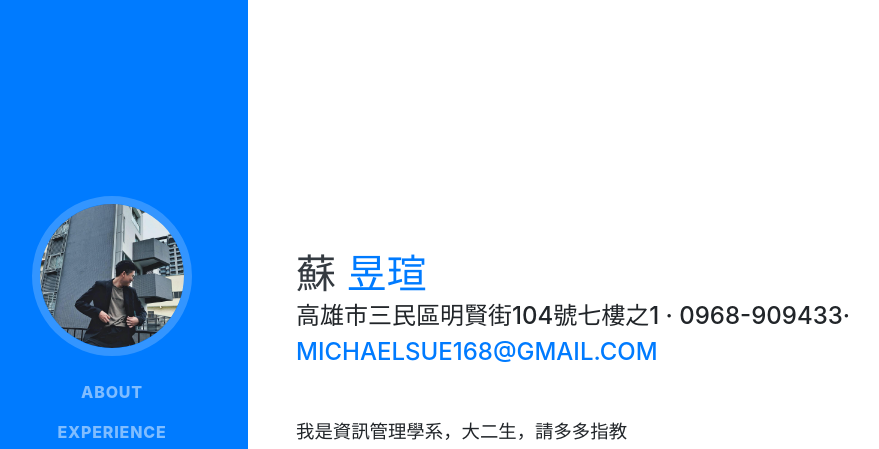
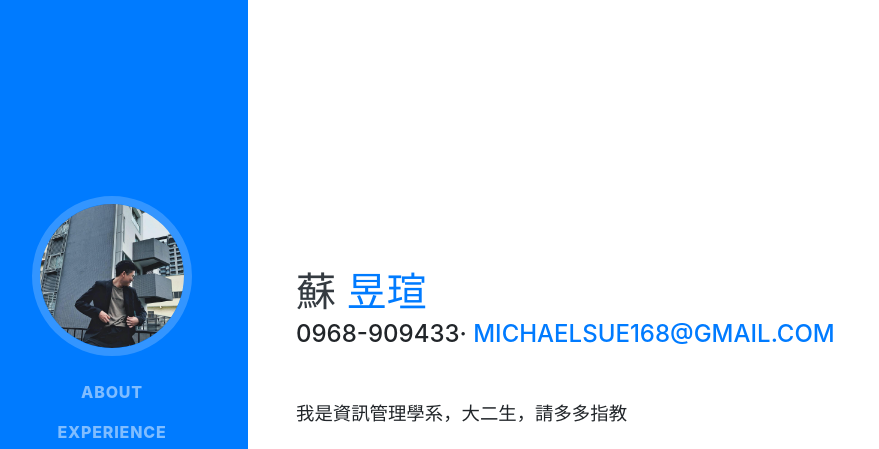
Before and after one commit to michaelsue/michaelsue.github.io, a website with bundled scripts: page index.html in a window 1280 px wide. Shown: the top 449 px of the page, without its empty margins (24-903 px from the left). Built offline with nearby package versions, Linux system fonts and the light colour scheme; a web font is replaced by a local one.

Commit message:
delete address

```diff
--- a/index.html
+++ b/index.html
@@ -66,7 +66,7 @@
         <h1 class="mb-0">蘇
           <span class="text-primary">昱瑄</span>
         </h1>
-        <div class="subheading mb-5">高雄市三民區明賢街104號七樓之1 · 0968-909433·
+        <div class="subheading mb-5">0968-909433·
           <a href="mailto:michaelsue168@gmail.com">michaelsue168@gmail.com</a>
         </div>
         <p class="lead mb-5">我是資訊管理學系，大二生，請多多指教</p>
```
